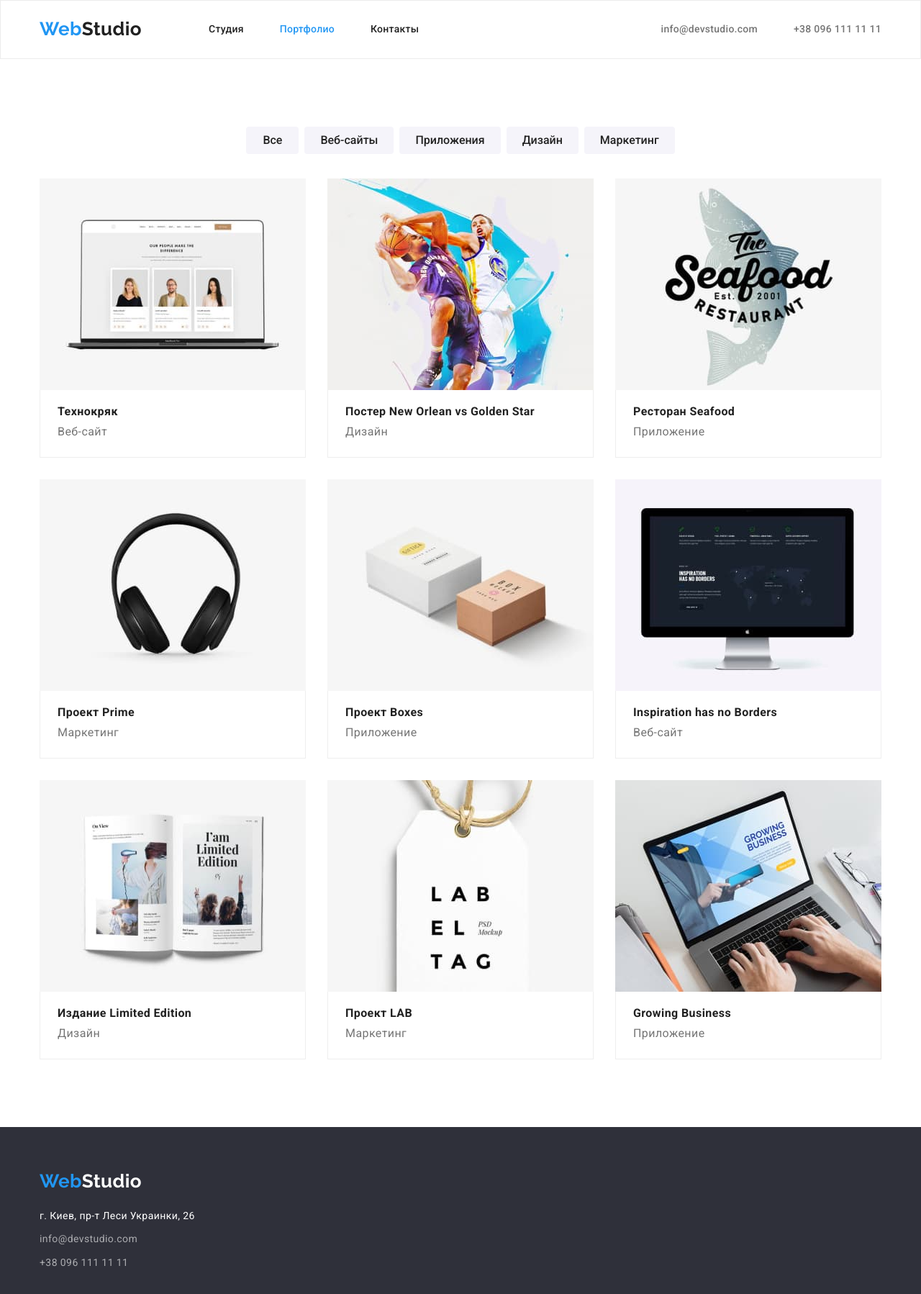
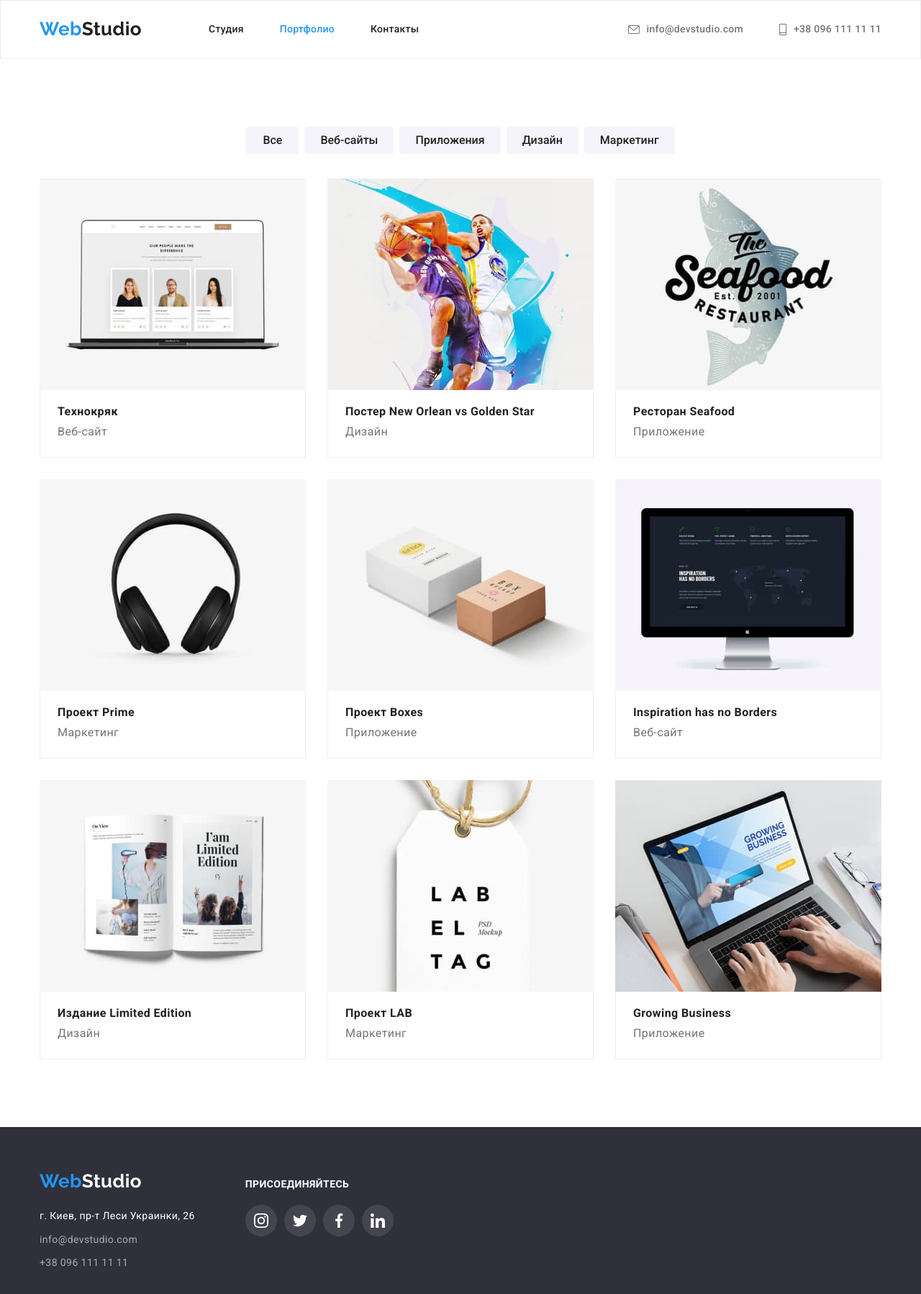
Before and after one commit to chernenchiha/goit-markup-hw-04, a plain HTML site: page portfolio.html in a window 1280 px wide. Shown: the whole page at 72% size. Drawn offline with nearby package versions, Linux system fonts and the light colour scheme.

Commit message:
adds icons

```diff
--- a/css/styles.css
+++ b/css/styles.css
@@ -128,10 +128,31 @@ img {
     display: block;
     padding-top: 32px;
     padding-bottom: 32px;
+    align-items: baseline;
 
     font-weight: 500;
     line-height: 1.14;
     letter-spacing: 0.02em;
+}
+
+.contact-list {
+    display: flex;
+    margin-left: auto;
+}
+
+.contacts-icon {
+    margin-right: 10px;
+    fill: currentColor;
+}
+
+.contact-link {
+    display: flex;
+    align-items: center;
+    color: var(--primary-text-color);
+}
+
+.contact-link:hover {
+    fill: var(--accent-color);
 }
 
 .header-link:hover,
@@ -140,20 +161,10 @@ img {
     color: var(--accent-color);
 }
 
-.contact-list {
-    display: flex;
-    margin-left: auto;
-}
 
-/* .contact-item {
-    align-items: center;
-    justify-content: center;
-} */
 
-/* .icon-envelope {
-    margin-right: 10px;
-    fill: var(--icon-color);
-} */
+
+
 
 .contact-list .item:not(:last-child) {
     margin-right: 50px;
@@ -182,8 +193,9 @@ img {
     padding-top: 200px;
     padding-bottom: 200px;
 
+    text-align: center;
     background-color: var(--footer-background-color);
-    text-align: center;
+    background-image: linear-gradient(rgba(47, 48, 58, 0.4), rgba(47, 48, 58, 0.4)), url(../images/bg.jpg);
 }
 
 .hero-title {
@@ -393,6 +405,15 @@ img {
     background-color: var(--footer-background-color);
 }
 
+.footer-container {
+    display: flex;
+    align-items: baseline;
+}
+
+.footer-address-container {
+    margin-right: 70px;
+}
+
 .footer .logo {
     display: block;
     margin-bottom: 20px;
@@ -418,6 +439,48 @@ img {
 
 .list-address .item:not(:last-child) {
     margin-bottom: 9px;
+}
+
+.footer-icon-container .title {
+    margin-bottom: 20px;
+
+    color: var(--white-text-color);
+    text-transform: uppercase;
+    font-size: 14px;
+    line-height: 1.14;
+
+}
+
+.footer-icon-list {
+    display: flex;
+    margin-top: -10px;
+    margin-left: -10px;
+}
+
+.footer-icon-item {
+    display: flex;
+    margin-top: 10px;
+    margin-left: 10px;
+}
+
+.footer-icon-link {
+    display: flex;
+    align-items: center;
+    justify-content: center;
+
+    border-radius: 50%;
+    width: 44px;
+    height: 44px;
+    background: rgba(255, 255, 255, 0.1);
+}
+
+.footer-icon {
+    fill: var(--white-text-color);
+}
+
+.footer-icon-link:hover,
+.footer-icon-link:focus {
+    background-color: var(--accent-color);
 }
 
 /*---Portfolio---*/
--- a/portfolio.html
+++ b/portfolio.html
@@ -26,11 +26,17 @@
             </ul>
         </nav>
              <ul class="contact-list list">
-                <li class="item">
-                    <a href="mailto:info@devstudio.com" class="link header-link">info@devstudio.com</a>
+                <li class="item contact-item">
+                     <a href="mailto:info@devstudio.com" class="link header-link contact-link">
+                        <svg class="contacts-icon" width="16" height="12">
+                            <use href="./images/icons.svg#envelope-1"></use>
+                        </svg>info@devstudio.com</a>
                 </li>
-                <li class="item">
-                    <a href="tel:+380961111111" class=" link header-link">+38 096 111 11 11</a>
+                <li class="item contact-item">
+                    <a href="tel:+380961111111" class=" link header-link contact-link">
+                        <svg class="contacts-icon" width="10" height="16">
+                            <use href="./images/icons.svg#smartphone-1"></use>
+                        </svg>+38 096 111 11 11</a>
                 </li>
             </ul>
         </div>
@@ -139,6 +145,7 @@
 
      <footer class="footer">
         <div class="container footer-container">
+        <div class="footer-address-container">
             <a href="" class=" link logo">Web<span class="logo-footer">Studio</span></a>
             <address class="address">
                 <ul class="list list-address">
@@ -148,6 +155,42 @@
                 </ul>
             </address>
         </div>
+        <div class="footer-icon-container">
+            <h3 class="title">присоединяйтесь</h3>
+            <ul class="list footer-icon-list">
+                <li class="item footer-icon-item">
+                    <a href="https://www.instagram.com/" target="_blank" rel="noreferrer noopener" class="link footer-icon-link">
+                    <svg class="footer-icon" width="20" height="20">
+                        <use href="./images/icons.svg#instagram"></use>
+                    </svg>
+                    </a>
+                </li>
+                <li class="item footer-icon-item">
+                    <a href="https://www.instagram.com/" target="_blank" rel="noreferrer noopener" class="link footer-icon-link">
+                    <svg class="footer-icon" width="20" height="20">
+                        <use href="./images/icons.svg#twitter"></use>
+                    </svg>
+                    </a>
+                </li>
+                <li class="item footer-icon-item">
+                    <a href="https://www.instagram.com/" target="_blank" rel="noreferrer noopener" class="link footer-icon-link">
+                    <svg class="footer-icon" width="20" height="20">
+                        <use href="./images/icons.svg#facebook"></use>
+                    </svg>
+                    </a>
+                </li>
+                <li class="item footer-icon-item">
+                    <a href="https://www.instagram.com/" target="_blank" rel="noreferrer noopener" class="link footer-icon-link">
+                    <svg class="footer-icon" width="20" height="20">
+                        <use href="./images/icons.svg#linkedin"></use>
+                    </svg>
+                    </a>
+                </li>
+
+            </ul>
+
+        </div>
+        </div>
     </footer>
 
 </body>
```
Also changed, not shown: index.html (+73 -30 lines), images/icons.svg (added), images/symbol-defs.svg (deleted). Lines whose indentation alone changed are shown as unchanged.
